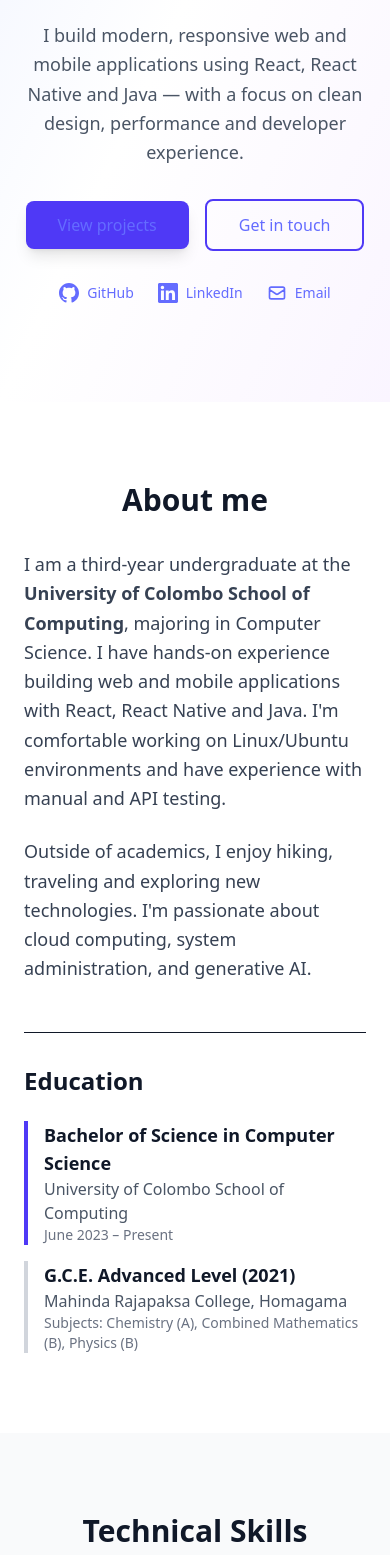
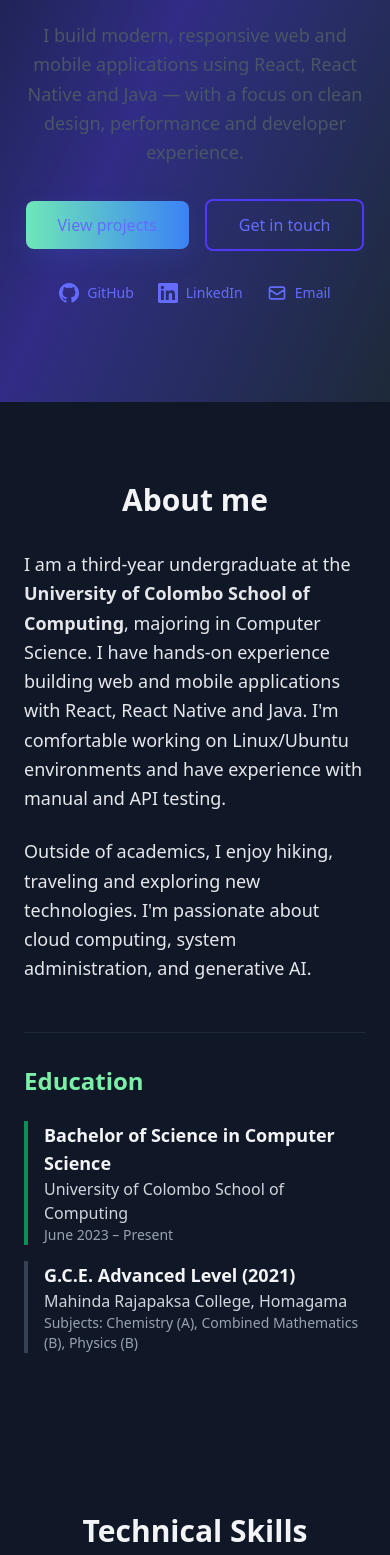
Before and after one commit to HasithaDN-dev/portfolio, a React (Vite) app: page / in a window 390 px wide. Shown: the part 442-1997 px from the top of the page. Built offline with nearby package versions, Linux system fonts and the light colour scheme.

Commit message:
style: dark theme, green accents, responsive tweaks; add project repo links

```diff
--- a/src/components/About.jsx
+++ b/src/components/About.jsx
@@ -2,30 +2,30 @@ import React from 'react'
 
 export default function About() {
   return (
-    <section id="about" className="py-20 bg-white">
+    <section id="about" className="py-20 bg-gray-900 text-gray-100">
       <div className="max-w-4xl mx-auto px-6">
         <h2 className="text-3xl font-bold mb-8 text-center">About me</h2>
         <div className="prose prose-lg max-w-none">
-          <p className="text-gray-700 text-lg leading-relaxed mb-6">
+          <p className="text-gray-200 text-lg leading-relaxed mb-6">
             I am a third-year undergraduate at the <strong>University of Colombo School of Computing</strong>, majoring in Computer Science. I have hands-on experience building web and mobile applications with React, React Native and Java. I'm comfortable working on Linux/Ubuntu environments and have experience with manual and API testing.
           </p>
-          <p className="text-gray-700 text-lg leading-relaxed">
+          <p className="text-gray-200 text-lg leading-relaxed">
             Outside of academics, I enjoy hiking, traveling and exploring new technologies. I'm passionate about cloud computing, system administration, and generative AI.
           </p>
         </div>
 
-        <div className="mt-12 pt-8 border-t">
-          <h3 className="text-2xl font-semibold mb-6">Education</h3>
+        <div className="mt-12 pt-8 border-t border-gray-800">
+          <h3 className="text-2xl font-semibold mb-6 text-green-300">Education</h3>
           <div className="space-y-4">
-            <div className="border-l-4 border-indigo-600 pl-4">
-              <h4 className="text-lg font-semibold text-gray-900">Bachelor of Science in Computer Science</h4>
-              <p className="text-gray-600">University of Colombo School of Computing</p>
-              <p className="text-sm text-gray-500">June 2023 – Present</p>
+            <div className="border-l-4 border-green-400/60 pl-4">
+              <h4 className="text-lg font-semibold text-gray-100">Bachelor of Science in Computer Science</h4>
+              <p className="text-gray-300">University of Colombo School of Computing</p>
+              <p className="text-sm text-gray-400">June 2023 – Present</p>
             </div>
-            <div className="border-l-4 border-gray-300 pl-4">
-              <h4 className="text-lg font-semibold text-gray-900">G.C.E. Advanced Level (2021)</h4>
-              <p className="text-gray-600">Mahinda Rajapaksa College, Homagama</p>
-              <p className="text-sm text-gray-500">Subjects: Chemistry (A), Combined Mathematics (B), Physics (B)</p>
+            <div className="border-l-4 border-gray-700 pl-4">
+              <h4 className="text-lg font-semibold text-gray-100">G.C.E. Advanced Level (2021)</h4>
+              <p className="text-gray-300">Mahinda Rajapaksa College, Homagama</p>
+              <p className="text-sm text-gray-400">Subjects: Chemistry (A), Combined Mathematics (B), Physics (B)</p>
             </div>
           </div>
         </div>
--- a/src/components/Contact.jsx
+++ b/src/components/Contact.jsx
@@ -2,17 +2,17 @@ import React from 'react'
 
 export default function Contact() {
   return (
-    <section id="contact" className="py-20 bg-gradient-to-br from-indigo-50 to-purple-50">
+    <section id="contact" className="py-20 bg-gray-900 text-gray-100">
       <div className="max-w-3xl mx-auto px-6 text-center">
         <h2 className="text-3xl font-bold mb-6">Let's work together</h2>
-        <p className="text-gray-700 mb-8 text-lg">Interested in collaborating or hiring? Feel free to reach out — I typically respond within a few business days.</p>
+        <p className="text-gray-300 mb-8 text-lg">Interested in collaborating or hiring? Feel free to reach out — I typically respond within a few business days.</p>
 
         <div className="flex items-center justify-center gap-4 flex-wrap mb-8">
-          <a className="inline-flex items-center gap-2 bg-indigo-600 text-white px-6 py-3 rounded-lg shadow-lg hover:bg-indigo-700 transition-all hover:scale-105" href="mailto:hasithadananjaya894@gmail.com">
+          <a className="inline-flex items-center gap-2 btn-accent text-white px-6 py-3 rounded-lg shadow-lg transition-all hover:scale-105" href="mailto:hasithadananjaya894@gmail.com">
             <svg className="w-5 h-5" fill="none" stroke="currentColor" viewBox="0 0 24 24"><path strokeLinecap="round" strokeLinejoin="round" strokeWidth={2} d="M3 8l7.89 5.26a2 2 0 002.22 0L21 8M5 19h14a2 2 0 002-2V7a2 2 0 00-2-2H5a2 2 0 00-2 2v10a2 2 0 002 2z" /></svg>
             Email me
           </a>
-          <a className="inline-flex items-center gap-2 text-indigo-600 border-2 border-indigo-600 px-6 py-3 rounded-lg hover:bg-white transition-all" href="https://www.linkedin.com/in/hasitha-dananjaya-92b873284/" target="_blank" rel="noopener noreferrer">
+          <a className="inline-flex items-center gap-2 text-green-200 border-2 border-green-400 px-6 py-3 rounded-lg hover:bg-gray-800 transition-all" href="https://www.linkedin.com/in/hasitha-dananjaya-92b873284/" target="_blank" rel="noopener noreferrer">
             <svg className="w-5 h-5" fill="currentColor" viewBox="0 0 24 24"><path d="M20.447 20.452h-3.554v-5.569c0-1.328-.027-3.037-1.852-3.037-1.853 0-2.136 1.445-2.136 2.939v5.667H9.351V9h3.414v1.561h.046c.477-.9 1.637-1.85 3.37-1.85 3.601 0 4.267 2.37 4.267 5.455v6.286zM5.337 7.433c-1.144 0-2.063-.926-2.063-2.065 0-1.138.92-2.063 2.063-2.063 1.14 0 2.064.925 2.064 2.063 0 1.139-.925 2.065-2.064 2.065zm1.782 13.019H3.555V9h3.564v11.452zM22.225 0H1.771C.792 0 0 .774 0 1.729v20.542C0 23.227.792 24 1.771 24h20.451C23.2 24 24 23.227 24 22.271V1.729C24 .774 23.2 0 22.222 0h.003z"/></svg>
             LinkedIn
           </a>
--- a/src/components/Hero.jsx
+++ b/src/components/Hero.jsx
@@ -2,7 +2,7 @@ import React from 'react'
 
 export default function Hero() {
   return (
-    <header id="hero" className="min-h-screen flex items-center bg-gradient-to-br from-indigo-50 via-white to-purple-50 pt-20">
+  <header id="hero" className="min-h-screen flex items-center bg-gradient-to-br from-gray-900 via-indigo-900 to-gray-800 text-gray-100 pt-20">
       <div className="max-w-4xl mx-auto px-6 py-24 text-center">
         <div className="mb-6">
           <span className="inline-block px-4 py-2 bg-indigo-100 text-indigo-700 rounded-full text-sm font-medium mb-4">
@@ -17,10 +17,10 @@ export default function Hero() {
           I build modern, responsive web and mobile applications using React, React Native and Java — with a focus on clean design, performance and developer experience.
         </p>
         <div className="flex items-center justify-center gap-4 flex-wrap">
-          <a href="#projects" className="inline-block bg-indigo-600 text-white px-8 py-3 rounded-lg shadow-lg hover:bg-indigo-700 transition-all hover:scale-105">
+          <a href="#projects" className="btn-accent inline-block text-white px-8 py-3 rounded-lg shadow-lg transition-all hover:scale-105">
             View projects
           </a>
-          <a href="#contact" className="inline-block text-indigo-600 border-2 border-indigo-600 px-8 py-3 rounded-lg hover:bg-indigo-50 transition-all">
+          <a href="#contact" className="inline-block text-indigo-200 border-2 border-indigo-600 px-8 py-3 rounded-lg hover:bg-indigo-800 transition-all">
             Get in touch
           </a>
         </div>
--- a/src/components/Projects.jsx
+++ b/src/components/Projects.jsx
@@ -7,7 +7,7 @@ const projects = [
     period: 'June 2025 – Present',
     desc: 'Smart transport services system. Built the customer mobile app frontend using React Native and Tailwind CSS; designed the PostgreSQL schema with Prisma and implemented backend APIs with NestJS (TypeScript).',
     tech: 'React Native (Expo), NestJS, PostgreSQL, Prisma, TypeScript',
-    link: '#',
+    link: 'https://github.com/HasithaDN-dev/YathraGo',
   },
   {
     id: 2,
@@ -15,7 +15,7 @@ const projects = [
     period: 'August 2025 – Present',
     desc: 'Full-stack Todo web application with JWT authentication and Spring Boot backend. Features full CRUD, responsive UI and Docker-based deployment.',
     tech: 'React (Vite), Spring Boot 3, JWT, MySQL, Docker, Tailwind CSS',
-    link: '#',
+    link: 'https://github.com/HasithaDN-dev/TodoApp',
   },
   {
     id: 3,
@@ -23,7 +23,7 @@ const projects = [
     period: 'June 2024 – April 2025',
     desc: 'Domestic helper finding system. Built an admin dashboard with CRUD operations and responsive frontend components following MVC architecture.',
     tech: 'HTML5, CSS3, JavaScript, PHP, MySQL',
-    link: '#',
+    link: 'https://github.com/kaveeshanirmal/AideAura',
   },
   {
     id: 4,
@@ -31,7 +31,7 @@ const projects = [
     period: 'June 2024 – Nov 2024',
     desc: 'Restaurant management system. Implemented receptionist dashboard and RESTful APIs using Express.js with MongoDB integration.',
     tech: 'React.js, Node.js, Express.js, MongoDB',
-    link: '#',
+    link: 'https://github.com/itsNaleeka/RAD-Group-Project',
   },
 ]
 
--- a/src/components/Skills.jsx
+++ b/src/components/Skills.jsx
@@ -25,16 +25,16 @@ const skillCategories = [
 
 export default function Skills() {
   return (
-    <section id="skills" className="py-20 bg-gray-50">
+    <section id="skills" className="py-20 bg-gray-900 text-gray-100">
       <div className="max-w-5xl mx-auto px-6">
         <h2 className="text-3xl font-bold mb-12 text-center">Technical Skills</h2>
         <div className="grid gap-8 md:grid-cols-2 lg:grid-cols-3">
           {skillCategories.map((category, idx) => (
-            <div key={idx} className="bg-white p-6 rounded-lg shadow-sm hover:shadow-md transition-shadow">
-              <h3 className="text-lg font-semibold text-indigo-600 mb-4">{category.title}</h3>
+            <div key={idx} className="bg-gray-800 p-6 rounded-lg shadow-sm hover:shadow-md transition-shadow">
+              <h3 className="text-lg font-semibold text-green-300 mb-4">{category.title}</h3>
               <div className="flex flex-wrap gap-2">
                 {category.skills.map((skill, i) => (
-                  <span key={i} className="px-3 py-1 bg-gray-100 text-gray-700 text-sm rounded-full">
+                  <span key={i} className="px-3 py-1 bg-gray-700 text-green-200 text-sm rounded-full">
                     {skill}
                   </span>
                 ))}
--- a/src/index.css
+++ b/src/index.css
@@ -3,6 +3,33 @@
 /* Smooth scrolling for anchor links */
 html {
   scroll-behavior: smooth;
+}
+
+/* Accent gradient combining light green and blue */
+.btn-accent {
+  display: inline-flex;
+  align-items: center;
+  justify-content: center;
+  background-image: linear-gradient(90deg,#6ee7b7 0%, #3b82f6 100%);
+  box-shadow: 0 8px 24px rgba(59,130,246,0.12);
+}
+.btn-accent:hover{
+  box-shadow: 0 12px 30px rgba(59,130,246,0.18);
+}
+
+/* small card tweaks for dark theme */
+.card-dark {
+  background: rgba(255,255,255,0.02);
+  border: 1px solid rgba(255,255,255,0.04);
+}
+
+/* readable badges on dark background */
+.badge-light-green{
+  background-color: rgba(110,231,183,0.08);
+  color: #86efac;
+  padding: 0.25rem 0.6rem;
+  border-radius: 9999px;
+  font-size: 0.875rem;
 }
 
 :root {
```
Also changed, not shown: src/components/Awards.jsx (+11 -11 lines), src/components/Navigation.jsx (+13 -13 lines).
